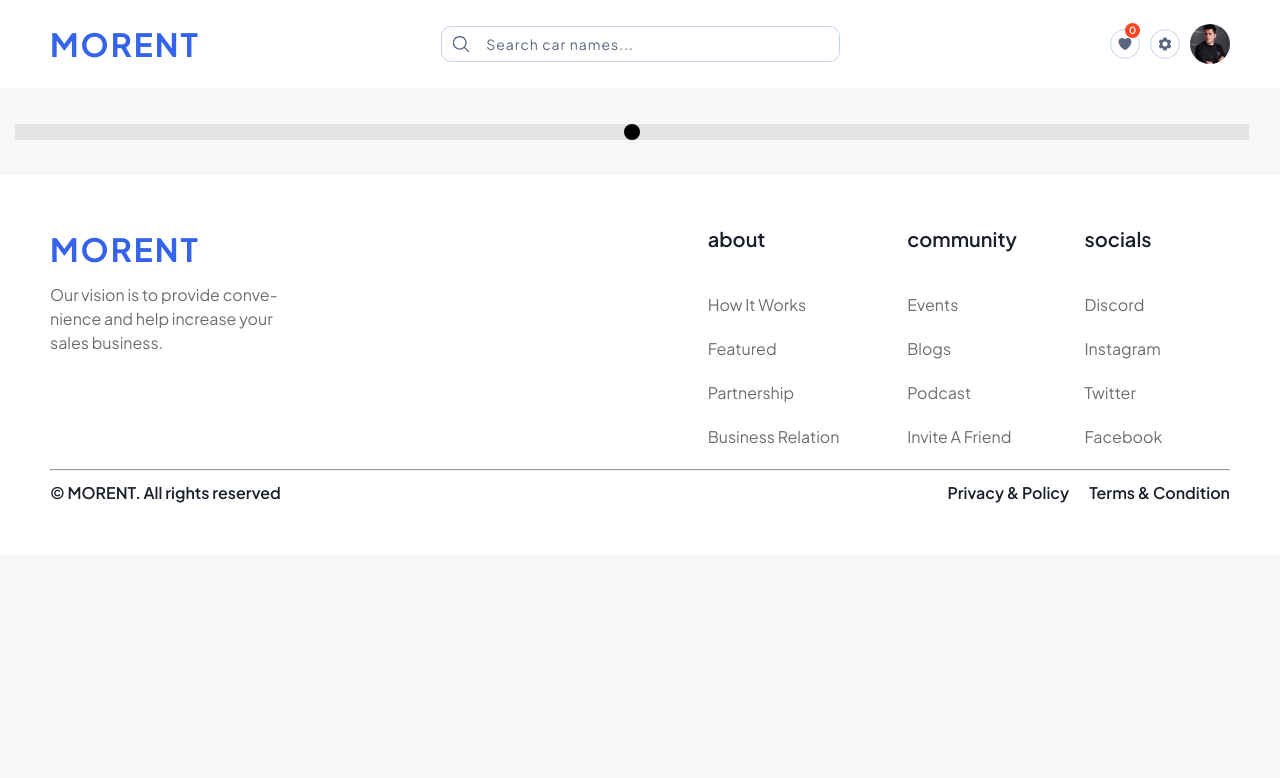
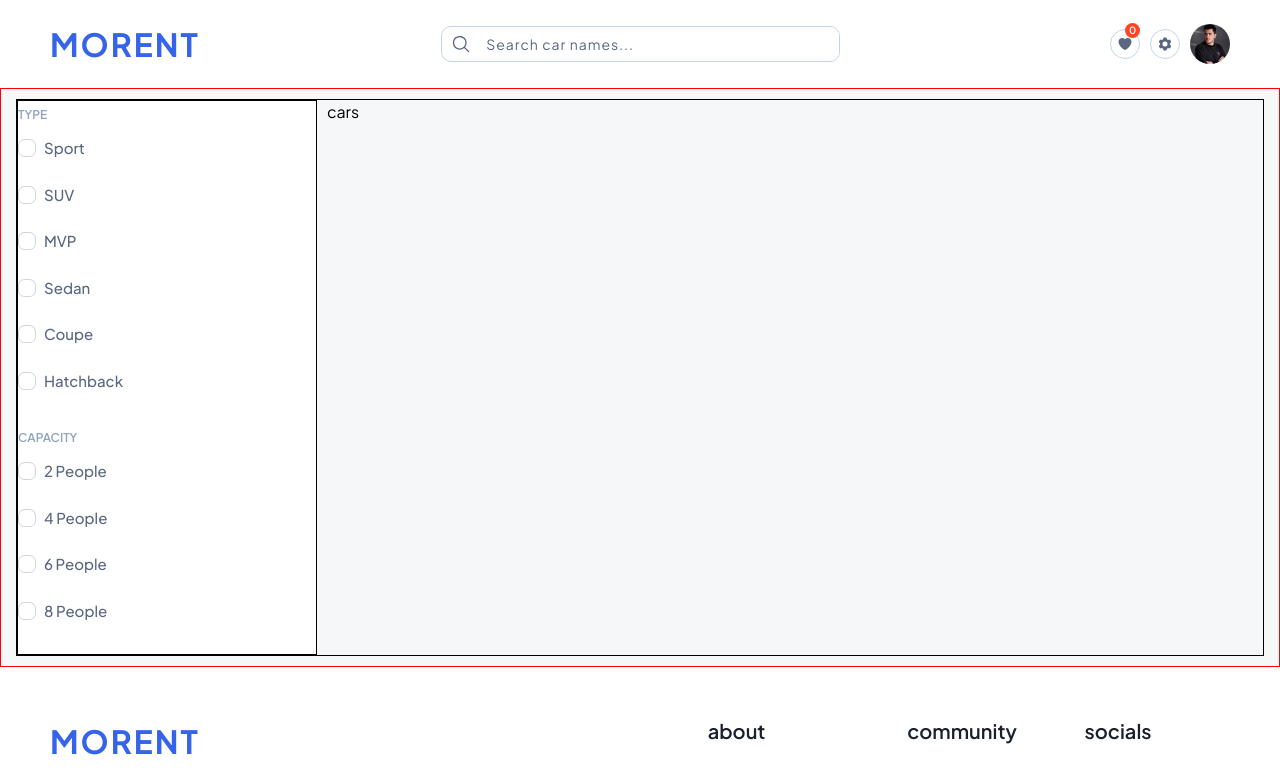
Before and after one commit to abolfazlcodes/morent, a React (Vite) app: page /cars in a window 1280 px wide. Shown: the top 778 px of the page. Built offline with nearby package versions, Linux system fonts and the light colour scheme.

Commit message:
add checkbox items to filter component

```diff
--- a/src/pages/Cars.tsx
+++ b/src/pages/Cars.tsx
@@ -1,13 +1,21 @@
-import FormRowVertical from "../ui/FormRowVertical";
-import RangeInput from "../ui/RangeInput";
+import styled from "styled-components";
+import Filter from "../ui/Filter";
+
+const StyledWrapper = styled.div`
+  border: 1px solid black;
+  display: grid;
+  grid-template-columns: 30rem 1fr;
+  gap: 1rem;
+`;
 
 function Cars() {
   return (
-    <div>
-      <FormRowVertical type='horizontal'>
-        <RangeInput />
-      </FormRowVertical>
-    </div>
+    <>
+      <StyledWrapper>
+        <Filter />
+        <div>cars</div>
+      </StyledWrapper>
+    </>
   );
 }
 
--- a/src/ui/AppLayout.tsx
+++ b/src/ui/AppLayout.tsx
@@ -6,7 +6,8 @@ import Footer from "./Footer";
 const Main = styled.main`
   max-width: 170rem;
   margin: auto;
-  padding: 3rem 1.5rem;
+  padding: 1rem 1.5rem;
+  border: 1px solid red;
 `;
 
 function AppLayout() {
--- a/src/ui/Checkbox.tsx
+++ b/src/ui/Checkbox.tsx
@@ -92,7 +92,11 @@ StyledCheckbox.defaultProps = {
   type: "checkbox",
 };
 
-function Checkbox() {
+interface CheckboxProps {
+  id: string;
+}
+
+function Checkbox({ id }: CheckboxProps) {
   const [isChecked, setIsChecked] = useState(false);
 
   const handleCheck = () => {
@@ -101,7 +105,7 @@ function Checkbox() {
 
   return (
     <StyledCheckboxWrapper onClick={handleCheck}>
-      <StyledCheckbox checked={isChecked} />
+      <StyledCheckbox checked={isChecked} id={id} />
       <StyledSVG viewBox='0 0 21 18'>
         <symbol
           id='tick-path'
--- a/src/ui/Filter.tsx
+++ b/src/ui/Filter.tsx
@@ -1,5 +1,65 @@
+import styled from "styled-components";
+import Checkbox from "./Checkbox";
+import FormRowVertical from "./FormRowVertical";
+
+const StyledFilter = styled.aside`
+  border: 1px solid black;
+  background-color: var(--color-white);
+`;
+
+const StyledCategoryText = styled.span`
+  font-size: 1.2rem;
+  font-weight: 600;
+  text-transform: uppercase;
+  color: var(--color-grey-400);
+`;
+
+const Wrapper = styled.div`
+  margin-bottom: 2rem;
+`;
+
 function Filter() {
-  return <div></div>;
+  return (
+    <StyledFilter>
+      <Wrapper>
+        <StyledCategoryText>Type</StyledCategoryText>
+        <FormRowVertical type='horizontal' label='Sport'>
+          <Checkbox id='Sport' />
+        </FormRowVertical>
+        <FormRowVertical type='horizontal' label='SUV'>
+          <Checkbox id='SUV' />
+        </FormRowVertical>
+        <FormRowVertical type='horizontal' label='MVP'>
+          <Checkbox id='MVP' />
+        </FormRowVertical>
+        <FormRowVertical type='horizontal' label='Sedan'>
+          <Checkbox id='Sedan' />
+        </FormRowVertical>
+        <FormRowVertical type='horizontal' label='Coupe'>
+          <Checkbox id='Coupe' />
+        </FormRowVertical>
+        <FormRowVertical type='horizontal' label='Hatchback'>
+          <Checkbox id='Hatchback' />
+        </FormRowVertical>
+      </Wrapper>
+
+      <Wrapper>
+        <StyledCategoryText>Capacity</StyledCategoryText>
+        <FormRowVertical type='horizontal' label='2 People'>
+          <Checkbox id='2 People' />
+        </FormRowVertical>
+        <FormRowVertical type='horizontal' label='4 People'>
+          <Checkbox id='4 People' />
+        </FormRowVertical>
+        <FormRowVertical type='horizontal' label='6 People'>
+          <Checkbox id='6 People' />
+        </FormRowVertical>
+        <FormRowVertical type='horizontal' label='8 People'>
+          <Checkbox id='8 People' />
+        </FormRowVertical>
+      </Wrapper>
+    </StyledFilter>
+  );
 }
 
 export default Filter;
--- a/src/ui/FormRowVertical.tsx
+++ b/src/ui/FormRowVertical.tsx
@@ -33,6 +33,7 @@ const StyledFormRow = styled.div<StyledFormRowType>`
 
 const Label = styled.label`
   font-weight: 500;
+  color: var(--color-grey-500);
 `;
 
 const Error = styled.span`
```
